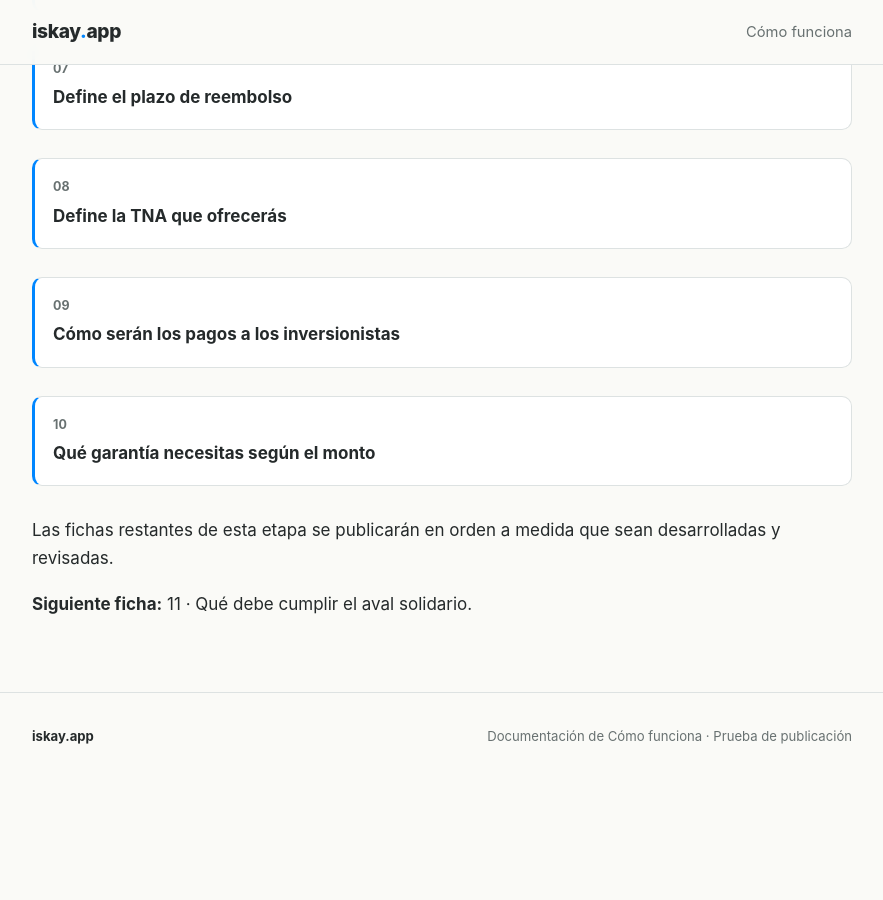
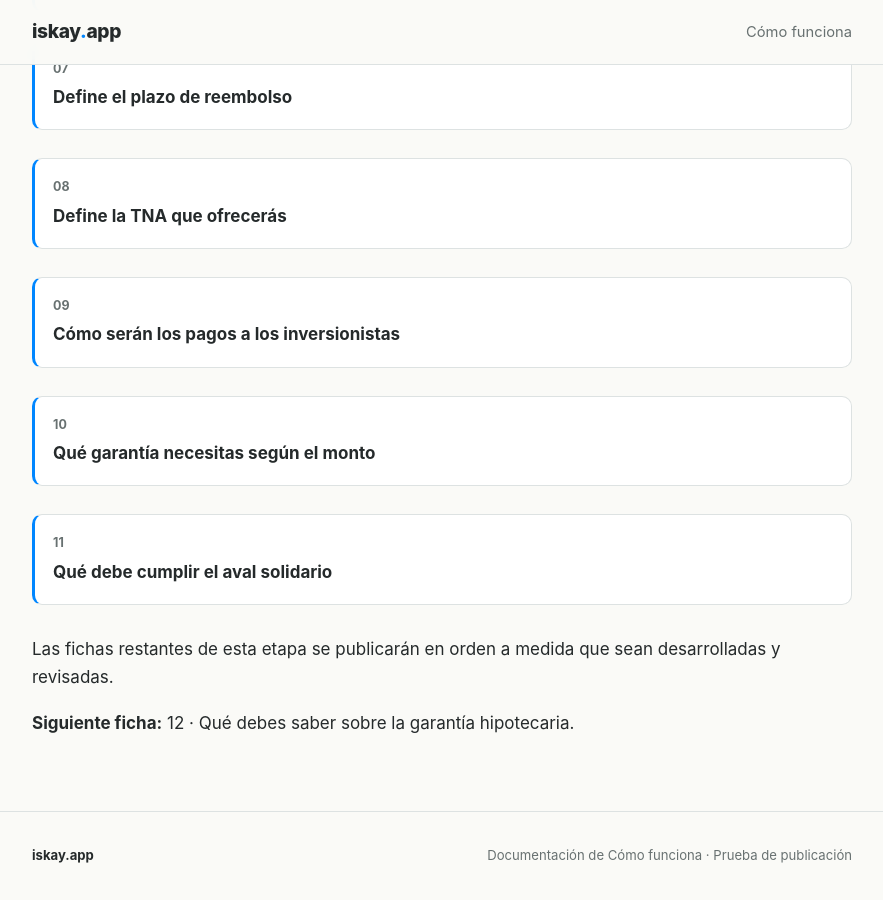
Before and after one commit to iskayApp/como-funciona, a Jekyll site: the page built from ideas/financiamiento-reembolsable/promotores/02-configura-tu-financiamiento/index.md, in a window 1280 px wide and 900 px high, scrolled down 587 px. Shown: the whole window, without its empty margins (198-1081 px from the left). Built offline with Jekyll 4.4.1, drawn with Linux system fonts in a browser that asks for light colours; before the commit the page ends 1368 px from its top, so only the background shows below that.

Commit message:
docs: actualizar indice etapa 02 con ficha 11

```diff
--- a/ideas/financiamiento-reembolsable/promotores/02-configura-tu-financiamiento/index.md
+++ b/ideas/financiamiento-reembolsable/promotores/02-configura-tu-financiamiento/index.md
@@ -20,8 +20,9 @@ Esta etapa reúne las condiciones que debes definir para configurar tu Financiam
   <li><a href="{{ '/financiamiento-reembolsable/promotores/configura-tu-financiamiento/define-la-tna-que-ofreceras/' | relative_url }}"><span class="topic-number">08</span><strong>Define la TNA que ofrecerás</strong></a></li>
   <li><a href="{{ '/financiamiento-reembolsable/promotores/configura-tu-financiamiento/como-seran-los-pagos-a-los-inversionistas/' | relative_url }}"><span class="topic-number">09</span><strong>Cómo serán los pagos a los inversionistas</strong></a></li>
   <li><a href="{{ '/financiamiento-reembolsable/promotores/configura-tu-financiamiento/que-garantia-necesitas-segun-el-monto/' | relative_url }}"><span class="topic-number">10</span><strong>Qué garantía necesitas según el monto</strong></a></li>
+  <li><a href="{{ '/financiamiento-reembolsable/promotores/configura-tu-financiamiento/que-debe-cumplir-el-aval-solidario/' | relative_url }}"><span class="topic-number">11</span><strong>Qué debe cumplir el aval solidario</strong></a></li>
 </ul>
 
 Las fichas restantes de esta etapa se publicarán en orden a medida que sean desarrolladas y revisadas.
 
-**Siguiente ficha:** 11 · Qué debe cumplir el aval solidario.
+**Siguiente ficha:** 12 · Qué debes saber sobre la garantía hipotecaria.
```
